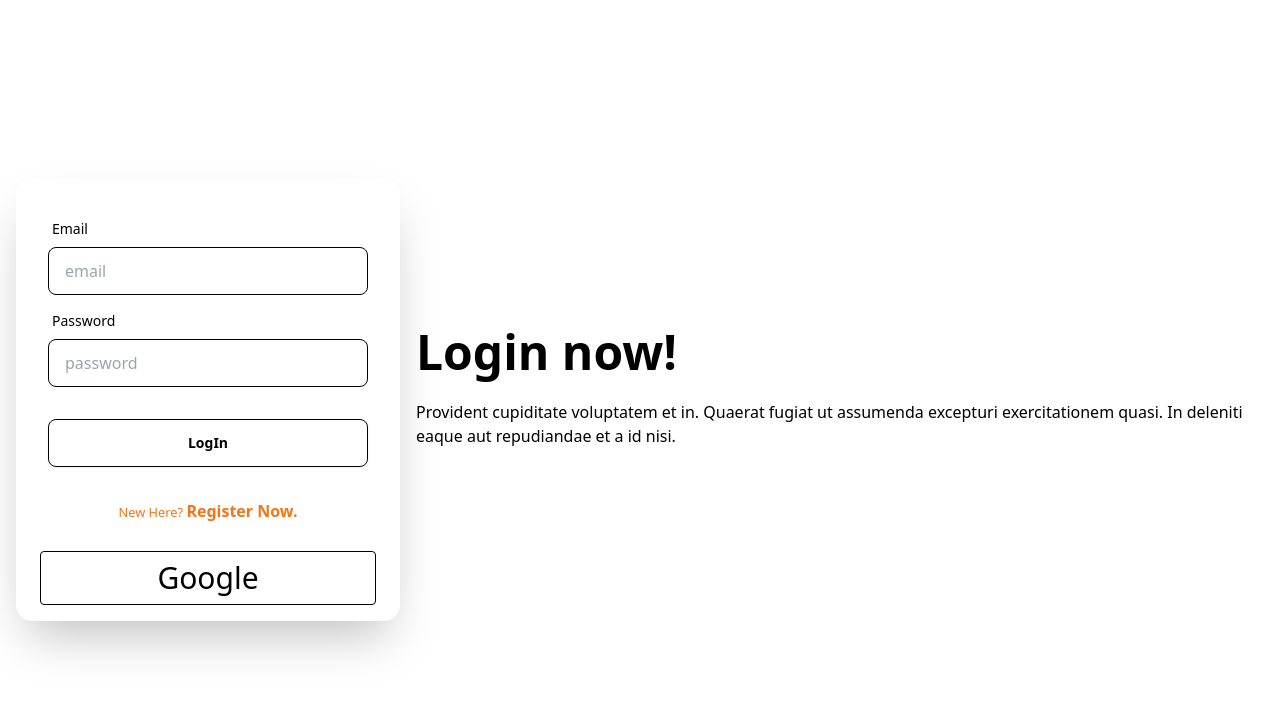
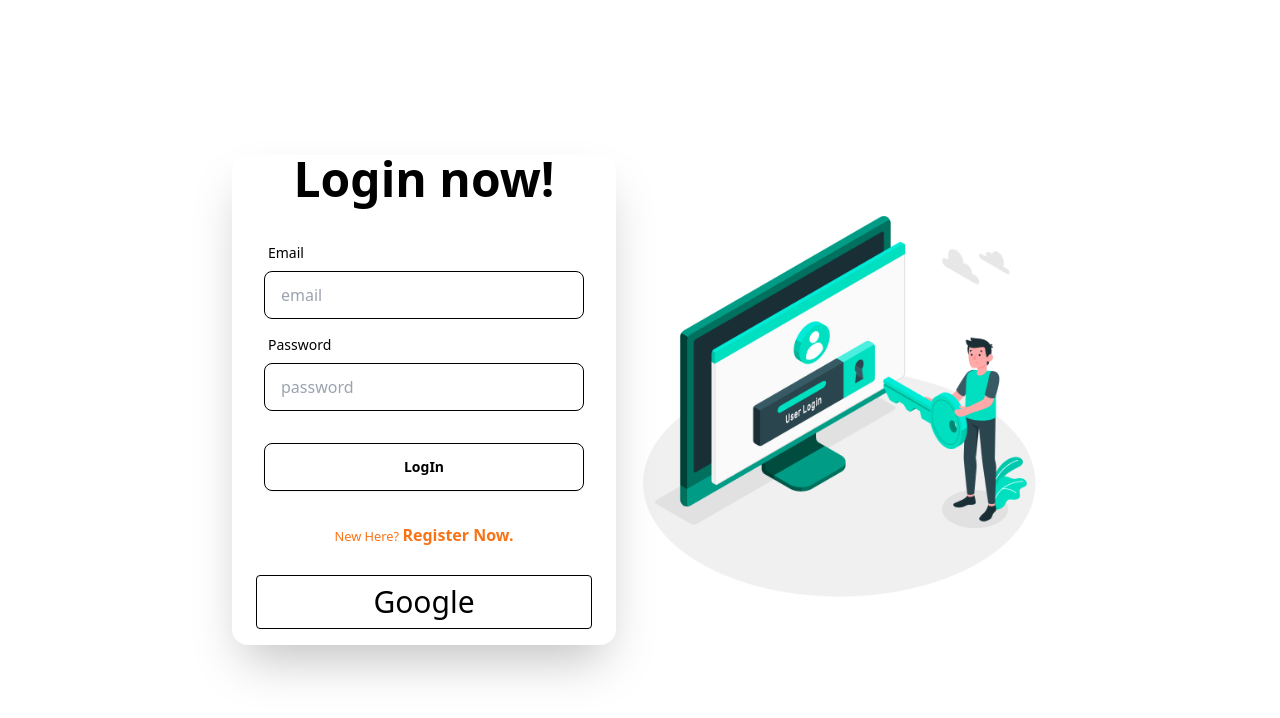
Before and after one commit to Tuhin-Mahmud/food-baverage-client, a React (Vite) app: page /logIn in a window 1280 px wide. Shown: the top 718 px of the page. Built offline with nearby package versions, Linux system fonts and the light colour scheme; no server answers.

Commit message:
login page complete

```diff
--- a/src/pages/BestChoice/BestChoice.jsx
+++ b/src/pages/BestChoice/BestChoice.jsx
@@ -4,7 +4,7 @@ import { LuPartyPopper } from "react-icons/lu";
 
 const BestChoice = () => {
     return (
-        <div className="my-10 px-3 md:px-0">
+        <div className="my-10 px-3 md:px-0 cursor-pointer">
             <div className="text-center">
                 <h4 className="text-orange-500 uppercase font-bold">Why choose us</h4>
                 <h1 className="text-4xl uppercase font-semibold font-serif">Why We’re Your Best Choice</h1>
--- a/src/pages/Contacts/Contacts.jsx
+++ b/src/pages/Contacts/Contacts.jsx
@@ -7,7 +7,7 @@ const Contacts = () => {
 
     return (
         <div className='bg-slate-100  p-10 rounded-lg mb-20'>
-            <h1 className='text-4xl md:text-6xl  font-bold mb-10 text-orange-500 md:text-center font-serif'>Contact Us</h1>
+            <h1 className='text-4xl md:text-5xl  font-bold mb-10 text-orange-500 md:text-center font-serif'>Need reservation? <br />booking your table now!</h1>
             <div className="grid grid-cols-1 md:grid-cols-2 lg:grid-cols-3 gap-4 ">
                 <div className='flex   '>
                     <img className='w-[100px] h-[90px] rounded-xl' src={work} alt="" />
@@ -21,8 +21,8 @@ const Contacts = () => {
                     <img className='w-[100px] h-[90px] rounded-xl' src={contact} alt="" />
                     <div className='ml-5'>
                         <h5 className='text-lg font-bold'>Phone</h5>
-                        <h1>0193754639367</h1>
-                        <h1>01684673933</h1>
+                        <h1>+093754639367</h1>
+                        <h1>+0684673933</h1>
                     </div>
                 </div>
                 <div className='flex'>
--- a/src/pages/LogIn/LogIn.jsx
+++ b/src/pages/LogIn/LogIn.jsx
@@ -1,6 +1,7 @@
 import { useContext } from "react";
 import { AuthContext } from "../../Provider/AuthProvider";
 import { Link, useLocation, useNavigate } from "react-router-dom";
+import login from '../../assets/images/login/login.jpg'
 
 const LogIn = () => {
     const { signIn, signInGoogle } = useContext(AuthContext)
@@ -30,7 +31,6 @@ const LogIn = () => {
 
     }
     const handleGoogle = () => {
-        console.log('google signin');
         signInGoogle()
             .then(result => {
                 const user = result.user;
@@ -48,11 +48,12 @@ const LogIn = () => {
 
         <div className="hero min-h-screen bg-base-200">
             <div className="hero-content flex-col lg:flex-row-reverse">
-                <div className="text-center lg:text-left">
-                    <h1 className="text-5xl font-bold">Login now!</h1>
-                    <p className="py-6">Provident cupiditate voluptatem et in. Quaerat fugiat ut assumenda excepturi exercitationem quasi. In deleniti eaque aut repudiandae et a id nisi.</p>
+                <div className="w-1/3">
+
+                    <img src={login} alt="" />
                 </div>
                 <div className="card shrink-0 w-full max-w-sm shadow-2xl bg-base-100">
+                    <h1 className="text-5xl font-bold text-center">Login now!</h1>
                     <form onSubmit={handleLogIn} className="card-body">
                         <div className="form-control">
                             <label className="label">
--- a/src/pages/Register/Register.jsx
+++ b/src/pages/Register/Register.jsx
@@ -21,8 +21,6 @@ const Register = () => {
                 const from = location?.state?.pathname || '/';
 
                 navigate(from, { replace: true })
-
-
             })
             .catch(err => {
                 console.log(err);
```
